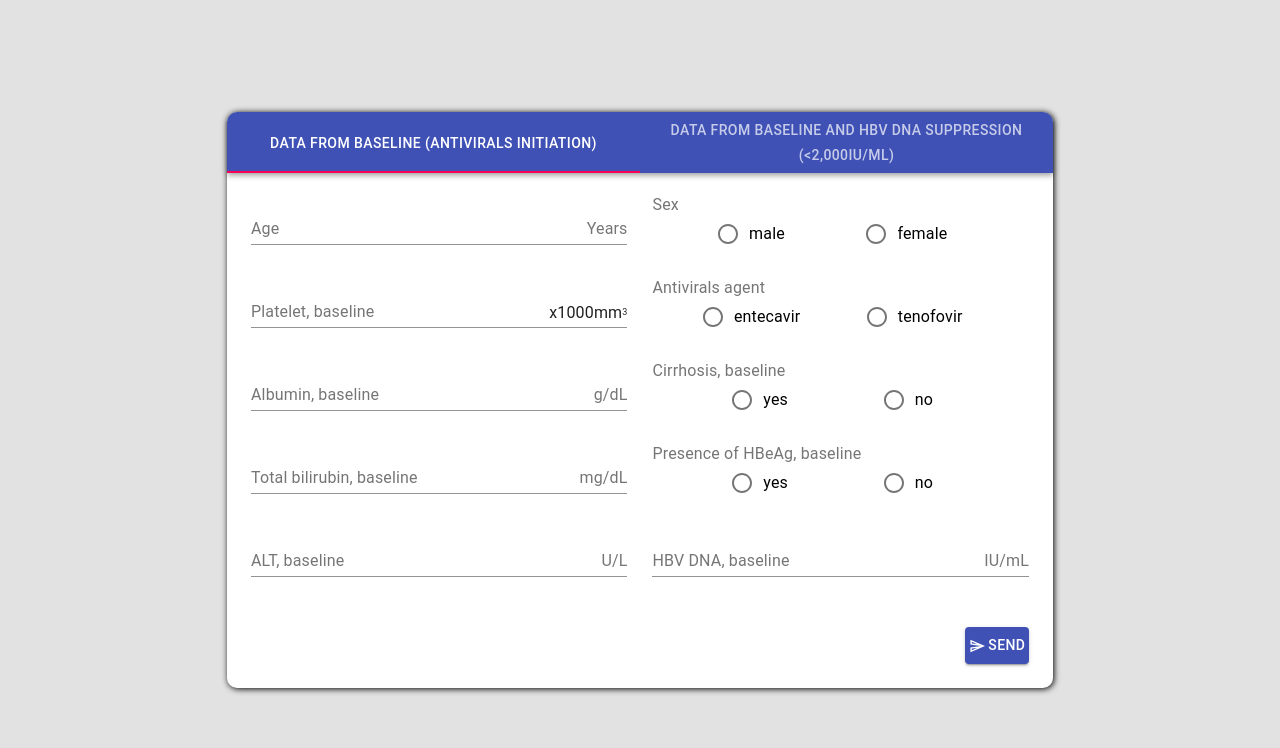
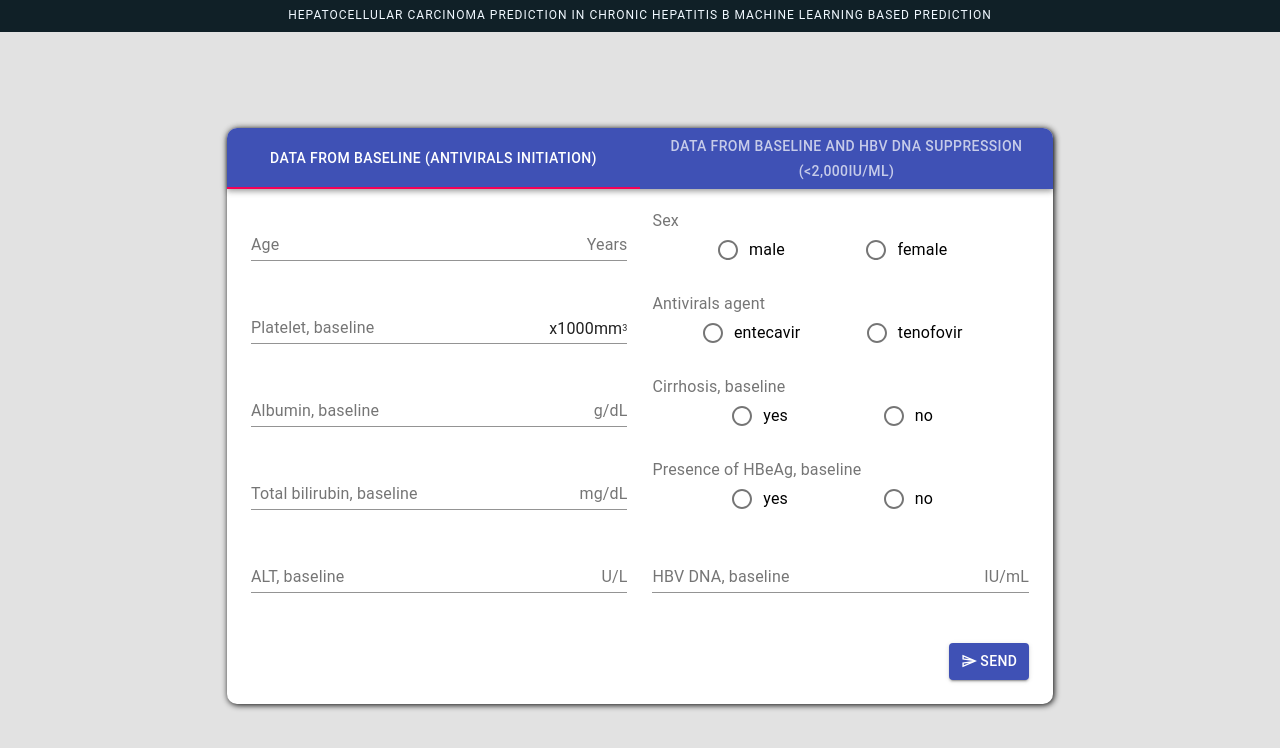
Before and after one commit to LeeSeungjae00/plan-s, a React (Create React App) app: page / in a window 1280 px wide. Shown: the top 748 px of the page. Built offline with nearby package versions, Linux system fonts and the light colour scheme.

Commit message:
header add

```diff
--- a/src/App.css
+++ b/src/App.css
@@ -1,7 +1,7 @@
 .App{
   background-color: rgb(226, 226, 226);
-  min-width: 100vw;
-  min-height: 100vh;
+  /* min-width: 100vw;
+  min-height: 100vh; */
   margin: 0;
   display : flex;
   flex-direction: row;
--- a/src/App.js
+++ b/src/App.js
@@ -1,4 +1,4 @@
-import React from 'react';
+import React, { useState } from 'react';
 import './App.css'
 import { makeStyles } from '@material-ui/core/styles';
 import { AppBar, Tabs, Grow } from '@material-ui/core';
@@ -7,9 +7,9 @@ import { TabPanel, a11yProps, LinkTab } from './Content/tapModule';
 import InputComponent from './Content/InputComponent';
 import RadioComponent from './Content/RadioComponent';
 import ResultTable from './Content/ResultTable';
-import madeAPIData, {baselibeRowNames,DNA_suppressionRowNames} from './Module/madeAPIData';
+import madeAPIData, { baselibeRowNames, DNA_suppressionRowNames } from './Module/madeAPIData';
 import axios from 'axios';
-
+import Header from './Content/Header/Header'
 
 
 const result = {};
@@ -33,10 +33,10 @@ function createData(name, val1, val2, val3) {
 
 export default function App() {
   const classes = useStyles();
-  const [tabValue, setTapValue] = React.useState(0);
-  const [tableVisible, setTableVisible] = React.useState(false);
-  const [rows, setRows] = React.useState([]);
-  const [loading, setLoading] = React.useState(false);
+  const [tabValue, setTapValue] = useState(0);
+  const [tableVisible, setTableVisible] = useState(false);
+  const [rows, setRows] = useState([]);
+  const [loading, setLoading] = useState(false);
 
 
   const handleTabChange = (event, newValue) => {
@@ -49,20 +49,20 @@ export default function App() {
     try {
       const restAPIData = madeAPIData(tabValue, result);
       setLoading(true);
-      if (restAPIData === 0) {setLoading(false); return;}
+      if (restAPIData === 0) { setLoading(false); return; }
 
       const req = await axios.post("/data", restAPIData);
 
       //rows 설정
       let rowsNamePicker;
 
-      if(tabValue === 0) rowsNamePicker = baselibeRowNames;
-      else if(tabValue === 0) rowsNamePicker = DNA_suppressionRowNames;
+      if (tabValue === 0) rowsNamePicker = baselibeRowNames;
+      else if (tabValue === 0) rowsNamePicker = DNA_suppressionRowNames;
 
       rows.splice(0);
 
-      for(let i =0; i < rowsNamePicker.length ; i ++){
-        rows.push(createData(rowsNamePicker[i],...req.data[`group_${i + 1}`]));
+      for (let i = 0; i < rowsNamePicker.length; i++) {
+        rows.push(createData(rowsNamePicker[i], ...req.data[`group_${i + 1}`]));
       }
 
       setRows(rows);
@@ -73,23 +73,18 @@ export default function App() {
     catch (e) {
       //------test code--------//
       const fakeReq = {
-        group_1 : ["0.0%", "0.0%", "0.0%"],
-        group_2 : ["0.0%", "0.0%", "0.0%"],
-        group_3 : ["0.0%", "0.0%", "0.0%"]
-      }
-      const fakeReq2 = {
-        group_1 : ["0.0%", "0.0%", "0.0%"],
-        group_2 : ["0.0%", "0.0%", "0.0%"],
-        group_3 : ["0.0%", "0.0%", "0.0%"],
-        group_4 : ["0.0%", "0.0%", "0.0%"],
-        group_5 : ["0.0%", "0.0%", "0.0%"],
+        group_1: ["0.0%", "0.0%", "0.0%"],
+        group_2: ["0.0%", "0.0%", "0.0%"],
+        group_3: ["0.0%", "0.0%", "0.0%"],
+        group_4: ["0.0%", "0.0%", "0.0%"],
+        group_5: ["0.0%", "0.0%", "0.0%"],
       }
       let rowsNamePicker;
-      if(tabValue === 0) rowsNamePicker = baselibeRowNames;
-      else if(tabValue === 0) rowsNamePicker = DNA_suppressionRowNames;
+      if (tabValue === 0) rowsNamePicker = baselibeRowNames;
+      else if (tabValue === 0) rowsNamePicker = DNA_suppressionRowNames;
       rows.splice(0);
-      for(let i =0; i < rowsNamePicker.length ; i ++){
-        rows.push(createData(rowsNamePicker[i],...fakeReq[`group_${i + 1}`]));
+      for (let i = 0; i < rowsNamePicker.length; i++) {
+        rows.push(createData(rowsNamePicker[i], ...fakeReq[`group_${i + 1}`]));
       }
       setRows(rows);
 
@@ -99,6 +94,9 @@ export default function App() {
   }
 
   return (
+    <>
+      <Header title="Hepatocellular carcinoma prediction in Chronic hepatitis B
+      Machine learning based prediction "></Header>
       <div className="App">
         <div className="tab-rapper">
           <div className={classes.root}>
@@ -116,7 +114,7 @@ export default function App() {
               </Tabs>
             </AppBar>
 
-          <TabPanel loading = {loading} onSend={handleSend} value={tabValue} index={0}
+            <TabPanel loading={loading} onSend={handleSend} value={tabValue} index={0}
               children_1={
                 <>
                   <InputComponent
@@ -232,7 +230,7 @@ export default function App() {
             </TabPanel>
           </div>
         </div>
-      { tableVisible ?
+        {tableVisible ?
           <>
             <Grow timeout={1000} in={tableVisible}>
               <ArrowRight fontSize="large"></ArrowRight>
@@ -242,5 +240,6 @@ export default function App() {
             </Grow></> : null
         }
       </div>
+    </>
   );
 }
--- /dev/null
+++ b/src/Content/Header/Header.css
@@ -0,0 +1,5 @@
+.header{
+  color: aliceblue;
+  background-color: #102027;
+  box-shadow: 0px 2px 4px -1px rgba(0,0,0,0.2), 0px 4px 5px 0px rgba(0,0,0,0.14), 0px 1px 10px 0px rgba(0,0,0,0.12);
+}
--- /dev/null
+++ b/src/Content/Header/Header.jsx
@@ -0,0 +1,12 @@
+import React from 'react'
+import { Typography} from '@material-ui/core';
+import './Header.css'
+export default function Hedaer({title}) {
+    return (
+        <header className="header">
+            <Typography align="center" variant="overline" display="block">
+                {title}
+            </Typography>
+        </header>
+    )
+}
--- a/src/Content/tapModule.jsx
+++ b/src/Content/tapModule.jsx
@@ -16,7 +16,7 @@ const useStyles = makeStyles((theme) => ({
         width: "0.7em"
     },
     sendButton : {
-        width : 50,
+        width : 80,
         float : 'right'
     },
     buttonProgress: {
@@ -31,7 +31,7 @@ const useStyles = makeStyles((theme) => ({
 
 export function TabPanel(props) {
     const classes = useStyles();
-    const { children_1, children_2, value, index, onSend,loading,...other } = props;
+    const { children_1, children_2, value, onSend,loading } = props;
 
     return (
 
@@ -40,7 +40,6 @@ export function TabPanel(props) {
                 role="tabpanel"
                 id={`nav-tabpanel-1`}
                 aria-labelledby={`nav-tab-1`}
-                {...other}
             >
                 {children_1}
 
@@ -50,7 +49,6 @@ export function TabPanel(props) {
                     role="tabpanel"
                     id={`nav-tabpanel-2`}
                     aria-labelledby={`nav-tab-2`}
-                    {...other}
                 >
                     {children_2}
                 </form>
@@ -65,7 +63,6 @@ export function TabPanel(props) {
                     <><CircularProgress size={24} className = {classes.buttonProgress} />&nbsp;</>:
                     <><SendOutlined className={classes.icon} ></SendOutlined>Send</>
                 }
-
                 </Button></div>
 
         </Box>
--- a/src/index.css
+++ b/src/index.css
@@ -18,4 +18,6 @@ body{
   min-width: 100vw;
   min-height: 100vh;
   margin: 0;
+  display: grid;
+  grid-template-rows: minmax(30px,auto) 1fr;
 }
```
Also changed, not shown: 1 other file (tests, documents, lock files or other folders). Lines whose indentation alone changed are shown as unchanged.
